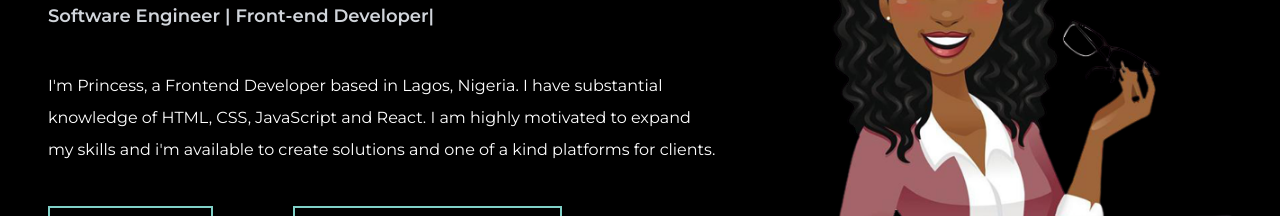
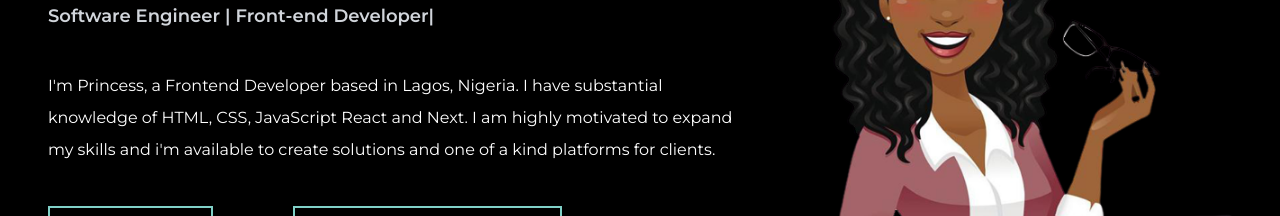
Before and after one commit to Princessayomide53/Portfolio, a React (Create React App) app: page / in a window 1280 px wide. Shown: the part 294-510 px from the top of the page. Built offline with nearby package versions, Linux system fonts and the light colour scheme; the HTML template or start-up script is replaced by a standard one.

Commit message:
adjusted the logos

```diff
--- a/src/Components/Header.jsx
+++ b/src/Components/Header.jsx
@@ -50,7 +50,7 @@ function Header() {
             <p className="text-justify  lg:text-base text-sm md:text-base lg:mt-2 mt-1 lg:leading-8 leading-7 flex-wrap space-y-5 pr-5">
               I'm Princess, a Frontend Developer based in Lagos, Nigeria. I have
               substantial <br />
-              knowledge of HTML, CSS, JavaScript and React. I am highly
+              knowledge of HTML, CSS, JavaScript React and Next. I am highly
               motivated to expand
               <br /> my skills and i'm available to create solutions and one of a kind platforms for clients.
               {/* <br /> new technologies, opportunies and interesting projects. I
@@ -64,7 +64,7 @@ function Header() {
           >
             <p className="text-justify lg:text-base text-sm md:text-base lg:mt-2 mt-1 leading-7  md:leading-9 flex-wrap md:space-y-14 pr-5">
               A Frontend Developer based in Lagos, Nigeria. I have
-              substantial knowledge of HTML, CSS, JavaScript and React. I am
+              substantial knowledge of HTML, CSS, JavaScript, React and Next. I am
               highly motivated to expand my skills and i'm available to create
               solutions and one of a kind platforms for clients
             </p>
--- a/src/Components/Technologies.jsx
+++ b/src/Components/Technologies.jsx
@@ -2,7 +2,7 @@ import React from 'react'
 import '../App.css'
 import Css from './Img/Css.png'
 import HTML5 from './Img/HTML5.png'
-import jquery from './Img/jquery-ar21_.png'
+import nextjs from './Img/nextjs.png'
 import tailwind from "./Img/tailwind-css-2.png";
 import JS from "./Img/JS Logo.png";
 import React1 from "./Img/React1.png";
@@ -31,10 +31,10 @@ function Technologies() {
       <div className="lg:flex pl-10 md:pl-20 lg:pl-10 lg:pr-10 lg:justify-around grid grid-cols-3 md:gap-36 gap-8 p-5 lg:p-0 mt-10">
         <img src={HTML5} alt="" className="w-18 h-12" />
         <img src={Css} alt="" className="w-18 h-12" />
-        <img src={tailwind} alt="" className="w-20 h-12" />
+        <img src={tailwind} alt="" className="w-[75px] h-10" />
         <img src={JS} alt="" className="w-18 h-14" />
-        <img src={jquery} alt="" className="w-20 h-12" />
         <img src={React1} alt="React" className="w-18 h-12" />
+        <img src={nextjs} alt="" className="w-[50px] h-12 bg-white rounded-md" />
       </div>
     </div>
   );
```
Also changed, not shown: src/Components/Img/nextjs.png (added).
